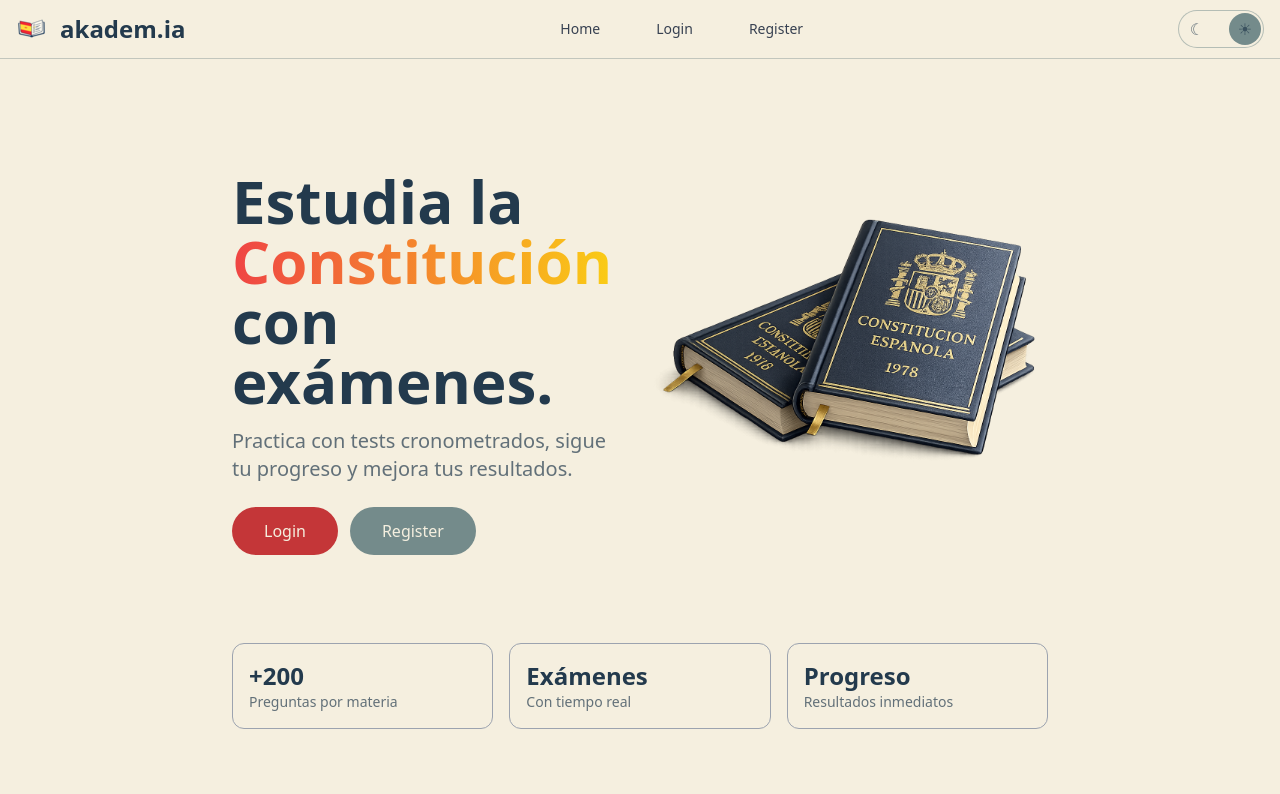
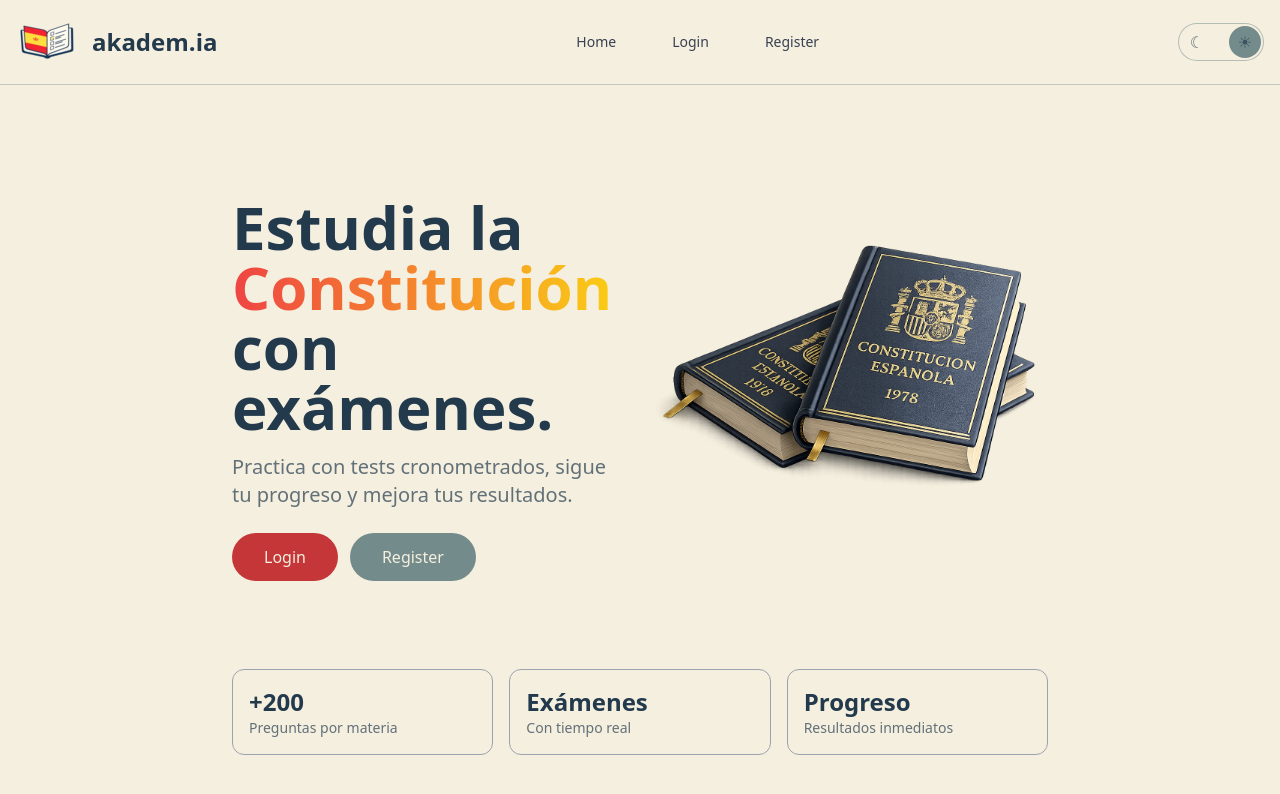
Before and after one commit to guilu/akadem.ia, a React (Vite) app in the folder frontend/: page / in a window 1280 px wide. Shown: the top 794 px of the page. Built offline with nearby package versions, Linux system fonts and the light colour scheme; no server answers.

Commit message:
💄 style (frontend) : enlarge navbar logo

```diff
--- a/frontend/src/components/Navbar.tsx
+++ b/frontend/src/components/Navbar.tsx
@@ -28,7 +28,7 @@ export default function NavbarComponent({ isAuthed, isAdmin, onLogout }: {
         onClick={(event) => { event.preventDefault(); navigate('/'); }}
         className="flex items-center gap-3 text-2xl font-bold"
       >
-        <img src="/assets/icons/akdmia-icon-32x32.png" alt="AKDMIA" className="w-8 h-8" />
+        <img src="/assets/icons/akdmia-icon-64x64.png" alt="AKDMIA" className="w-16 h-16" />
         akadem.ia
       </NavbarBrand>
       <div className="flex md:order-2 items-center gap-2">
```
